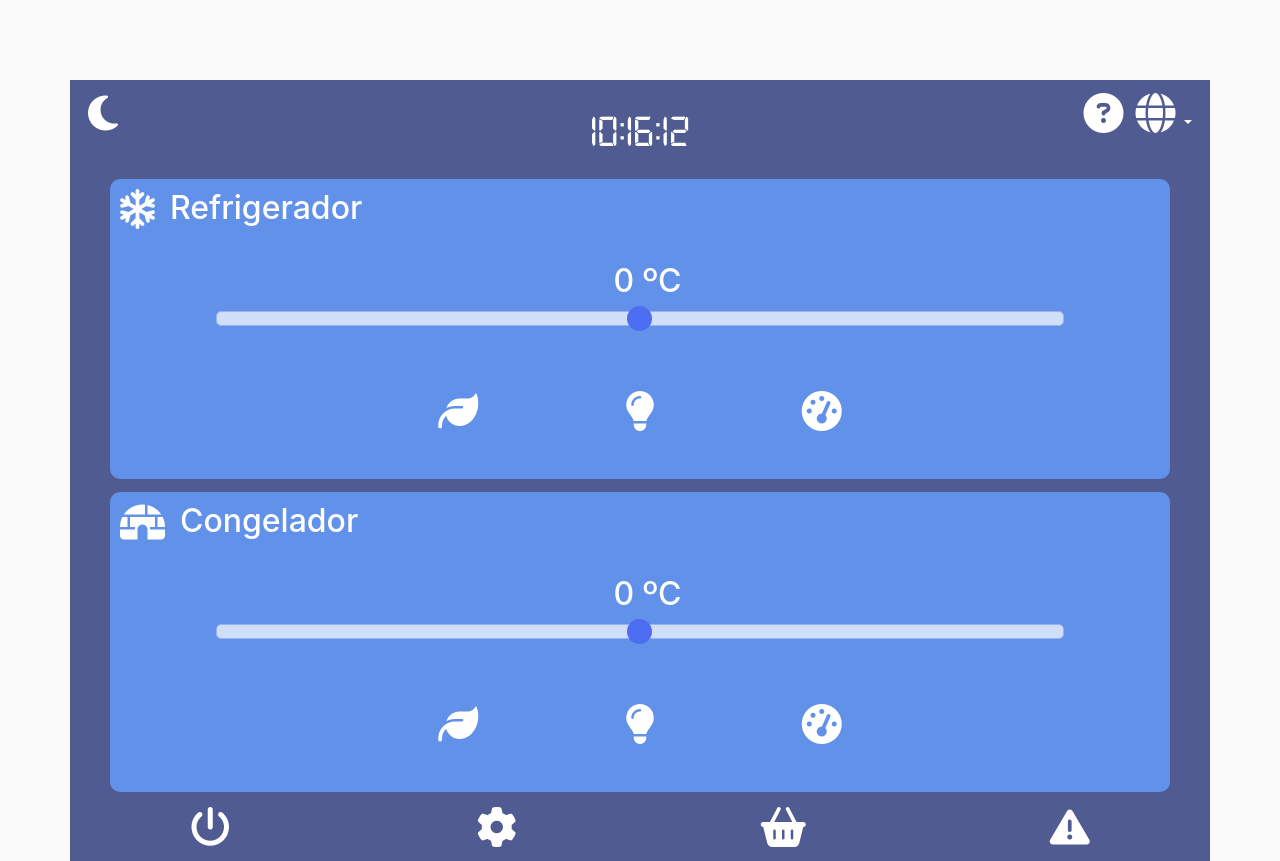
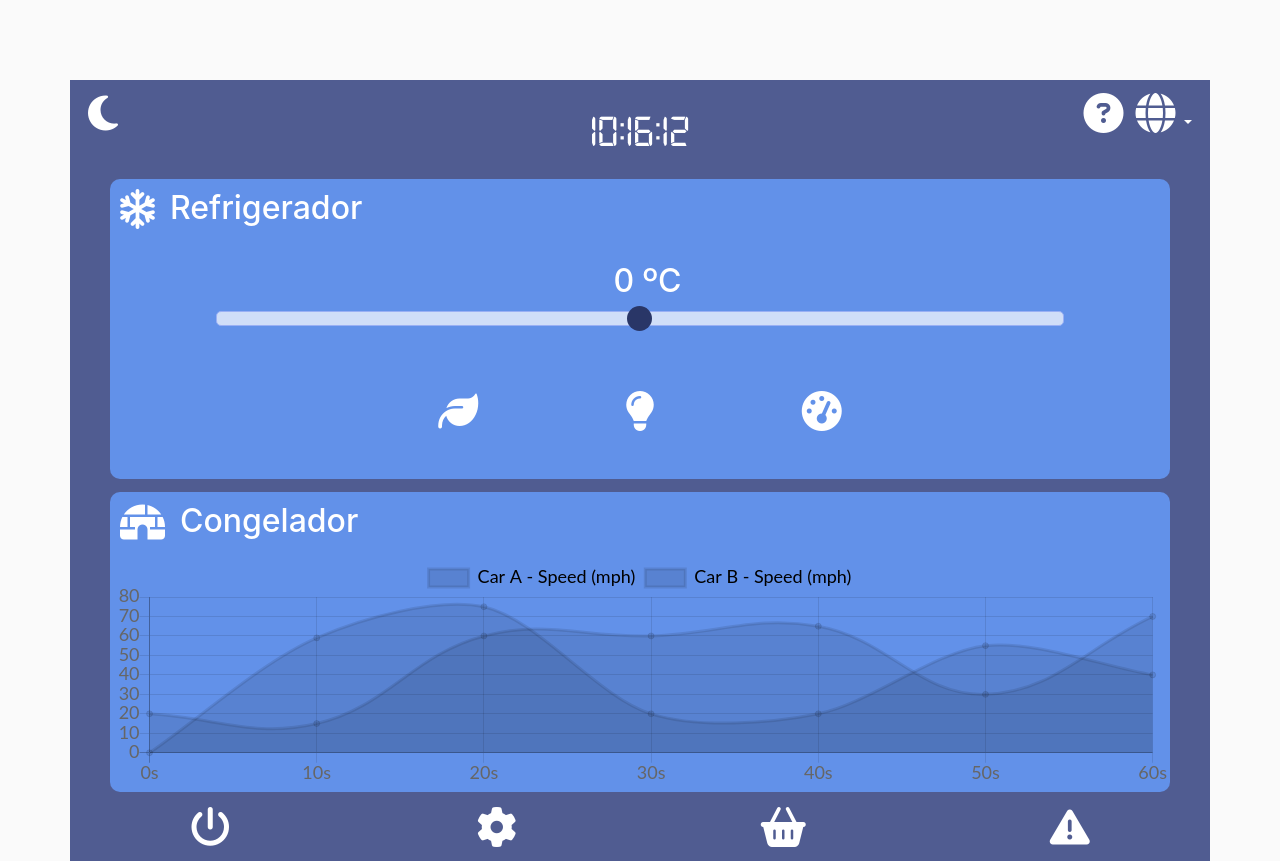
Before and after one commit to Desturx/Interfaz-Frigo, a plain HTML site: page cliente/interfaz/menu.html in a window 1280 px wide. Drawn offline with nearby package versions, Linux system fonts and the light colour scheme.

Commit message:
Añadido el chart del congelador, falta el del frigo y editarlos

```diff
--- a/cliente/interfaz/menu.html
+++ b/cliente/interfaz/menu.html
@@ -14,6 +14,7 @@
 	<script src="https://code.jquery.com/jquery-3.5.1.slim.min.js" integrity="sha384-DfXdz2htPH0lsSSs5nCTpuj/zy4C+OGpamoFVy38MVBnE+IbbVYUew+OrCXaRkfj" crossorigin="anonymous"></script>
 	<script src="https://cdn.jsdelivr.net/npm/popper.js@1.16.0/dist/umd/popper.min.js" integrity="sha384-Q6E9RHvbIyZFJoft+2mJbHaEWldlvI9IOYy5n3zV9zzTtmI3UksdQRVvoxMfooAo" crossorigin="anonymous"></script>
 	<script src="https://stackpath.bootstrapcdn.com/bootstrap/4.5.0/js/bootstrap.min.js" integrity="sha384-OgVRvuATP1z7JjHLkuOU7Xw704+h835Lr+6QL9UvYjZE3Ipu6Tp75j7Bh/kR0JKI" crossorigin="anonymous"></script>
+    <script src="https://cdnjs.cloudflare.com/ajax/libs/Chart.js/2.9.3/Chart.min.js"></script>
     <!-- Mi script -->
     <script src="javascript.js"></script>
 </head>
@@ -96,6 +97,13 @@
                         <i class="fas fa-igloo iconos"></i>
                         <h2 data-toggle="popover" data-placement="auto" data-content="Cambia las opciones del congelador aqui" data-trigger="manual">Congelador</h2> <!-- POPOVER AQUI -->
                     </div>
+
+                    <div class="chart-container" style="position: relative; height: 300px; width:auto;">
+                        <canvas id="speedChart"></canvas>
+
+                    </div>
+
+                    <div style="display: none;">
                         <!-- Slider congelador -->
                         <div class="slidecontainer">
                             <h2 class="Temperatura" ><span id="demo2"></span> ºC</h2>
@@ -119,6 +127,7 @@
                                 <button class="iconoBotonesOff" id="TurboCon" onclick="TurboCon()">
                                     <i class="fas fa-tachometer-alt iconos"></i>
                                 </button>
+                            </div>
                     </div>
                     </div>
                 </div>
@@ -161,10 +170,11 @@
 	<!-- NUESTROS SCRIPTS -->
 	<script>
         mostrarHora();
-        // mostrar los popover cuando pulso el botón de ayuda
     </script>
+
     <!-- SCRIPTS PARA LOS POPOVER -->
     <script>
+        // mostrar los popover cuando se pulse el botón ayuda
         $('#ayuda').on('click', function() {
             $('[data-toggle="popover"]').popover('toggle');
         });
@@ -201,6 +211,47 @@
             TemperaturaC(output.innerHTML);
         }
     </script>
+    <!-- SCRIPT PARA EL CHART -->
+    <script>
+        var speedCanvas = document.getElementById("speedChart");
+        Chart.defaults.global.defaultFontFamily = "Lato";
+        Chart.defaults.global.defaultFontSize = 18;
+        Chart.defaults.global.maintainAspectRatio = false;
+        var dataFirst = {
+            label: "Car A - Speed (mph)",
+            data: [0, 59, 75, 20, 20, 55, 40],
+            lineTension: 0.3,
+            // Set More Options
+        };
+
+        var dataSecond = {
+            label: "Car B - Speed (mph)",
+            data: [20, 15, 60, 60, 65, 30, 70],
+            // Set More Options
+        };
+
+        var speedData = {
+            labels: ["0s", "10s", "20s", "30s", "40s", "50s", "60s"],
+            datasets: [dataFirst, dataSecond]
+        };
+
+        var chartOptions = {
+        legend: {
+            display: true,
+            position: 'top',
+            labels: {
+            boxWidth: 40,
+            fontColor: 'black'
+            }
+        }
+        };
+
+        var lineChart = new Chart(speedCanvas, {
+        type: 'line',
+        data: speedData,
+        options: chartOptions
+        });
+    </script>
 </body>
 
 </html>
--- a/cliente/interfaz/styleMenu.css
+++ b/cliente/interfaz/styleMenu.css
@@ -42,9 +42,6 @@ h2 {
 .iconos {
     font-size:2.5em;
 }
-
-
-
 
 .iconoBotones {
     background-color: rgba(0, 0, 0, 0);
@@ -150,6 +147,8 @@ h2 {
     }
 }
 
+
+
 /*Slidebar*/
 .slider {
     -webkit-appearance: none;
@@ -174,7 +173,7 @@ h2 {
     width: 25px;
     height: 25px;
     border-radius: 50%;
-    background: rgb(67, 94, 247);
+    background: rgb(17, 16, 49);
     cursor: pointer;
   }
 
@@ -182,7 +181,7 @@ h2 {
     width: 25px;
     height: 25px;
     border-radius: 50%;
-    background: rgb(78, 159, 235);
+    background: rgb(17, 16, 49);
     cursor: pointer;
   }
 
```
Also changed, not shown: cliente/interfaz/javascript.js (line endings or trailing spaces). Lines whose indentation alone changed are shown as unchanged.
